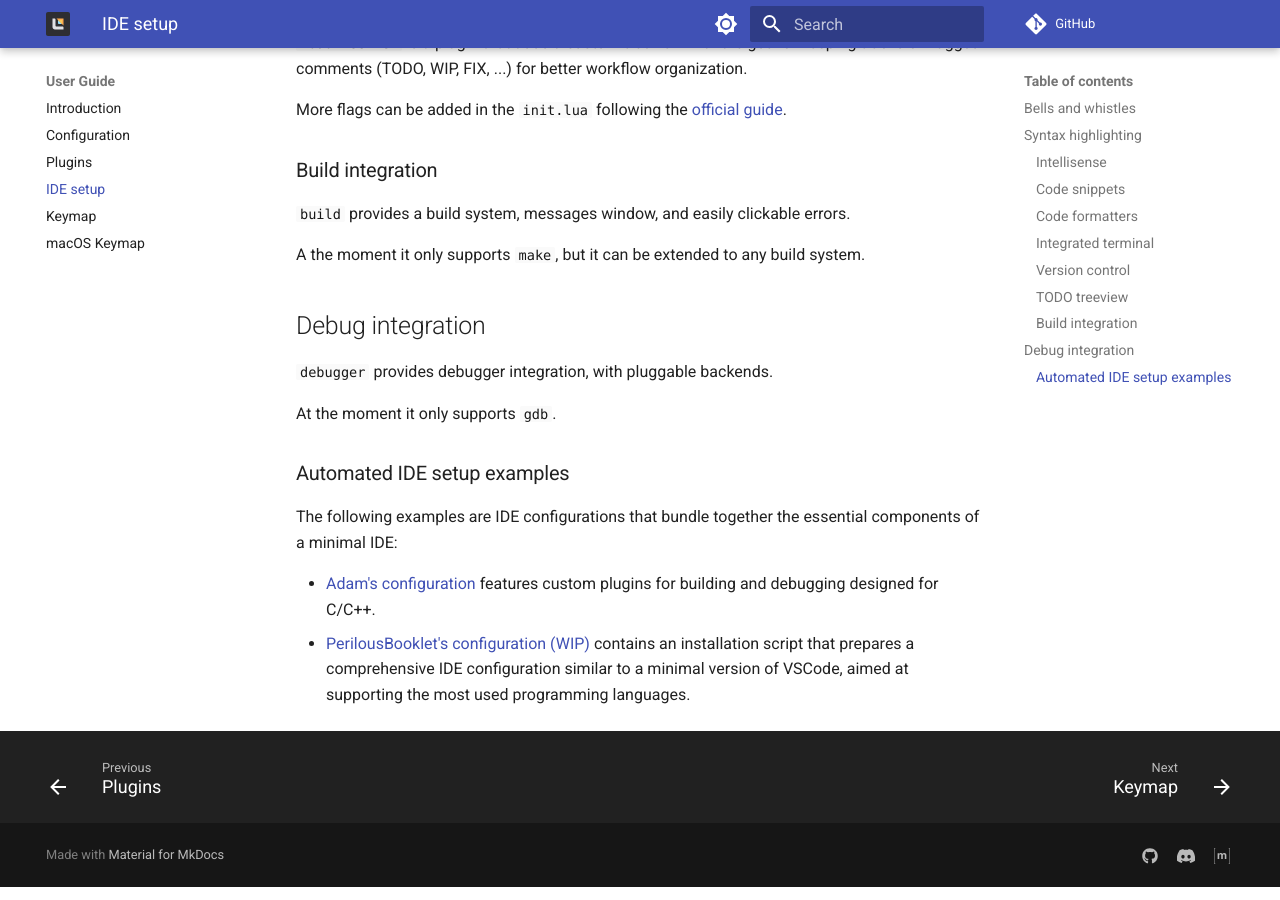
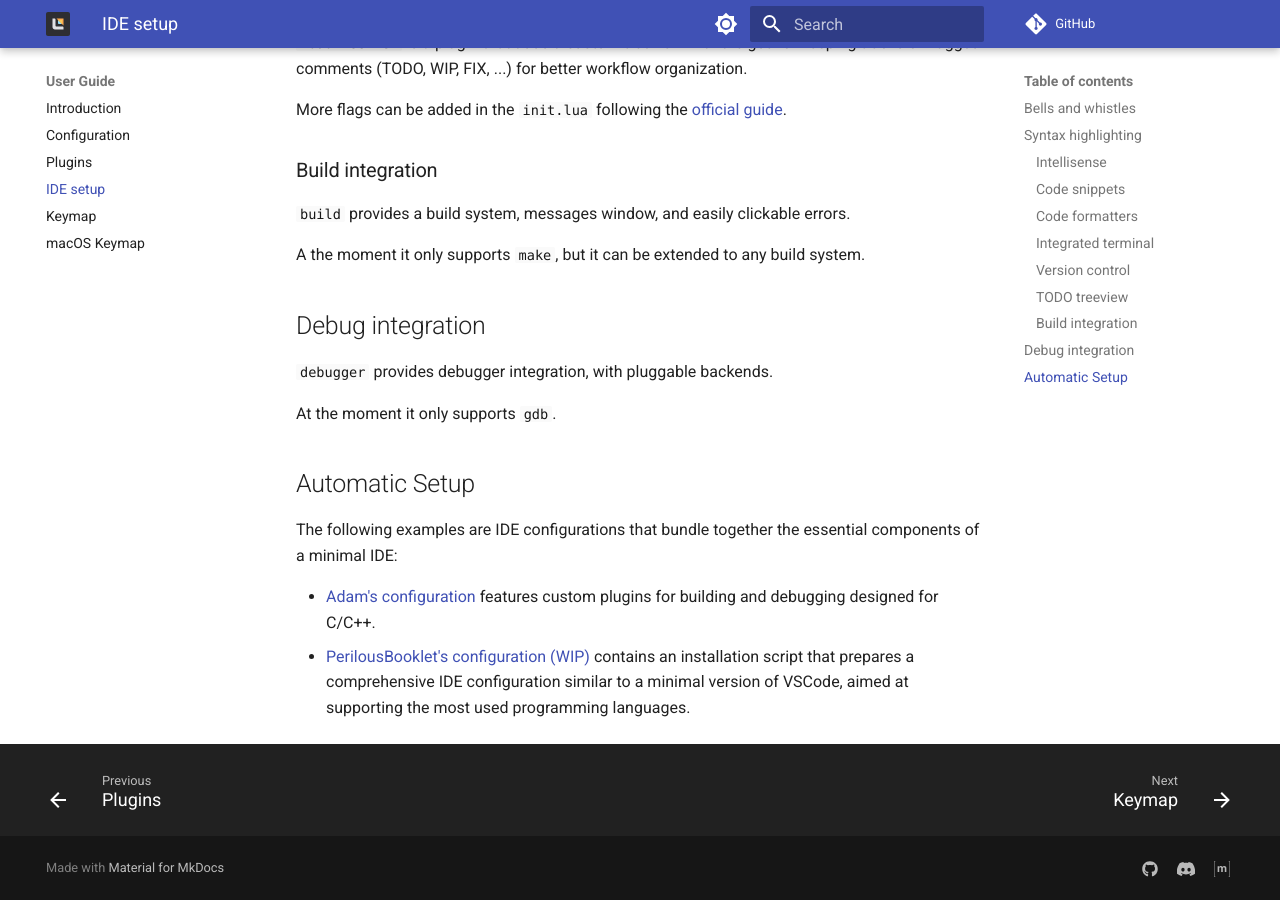
Before and after one commit to lite-xl/lite-xl.github.io, an MkDocs documentation site: the page built from docs/user-guide/ide-setup.md, in a window 1280 px wide and 900 px high, scrolled down 1953 px. Built offline with MkDocs 1.6.1 and Material for MkDocs 9.7.7, drawn with Linux system fonts in a browser that asks for light colours; some web fonts are replaced; comment, search, counter and statistics services are not loaded; the version menu is left out.

Commit message:
Update docs/user-guide/ide-setup.md
Co-authored-by: Takase <20792268+takase1121@users.noreply.github.com>

```diff
--- a/docs/user-guide/ide-setup.md
+++ b/docs/user-guide/ide-setup.md
@@ -66,7 +66,7 @@ A the moment it only supports `make`, but it can be extended to any build system
 
 At the moment it only supports `gdb`.
 
-### Automated IDE setup examples
+## Automatic Setup
 The following examples are IDE configurations that bundle together the essential components of a minimal IDE:
 
 - [Adam's configuration][1] features custom plugins for building and debugging designed for C/C++.
```
